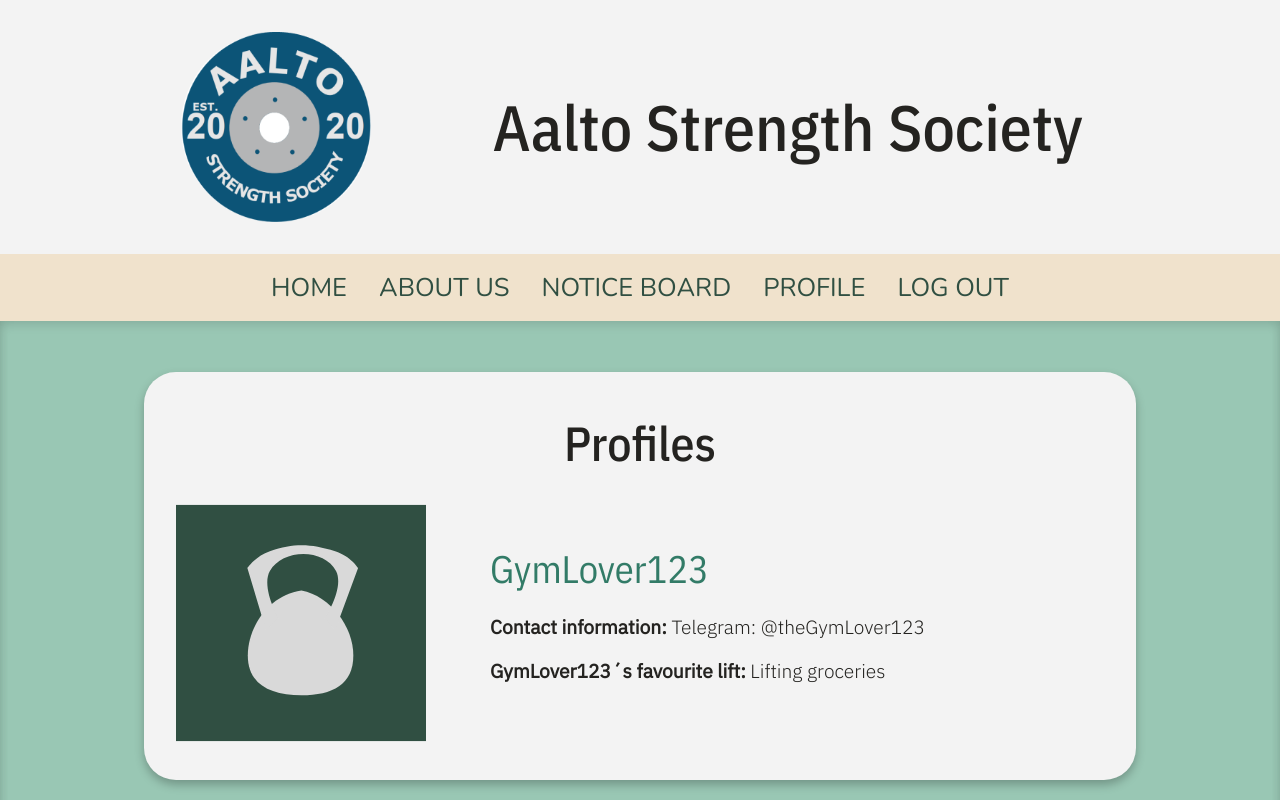
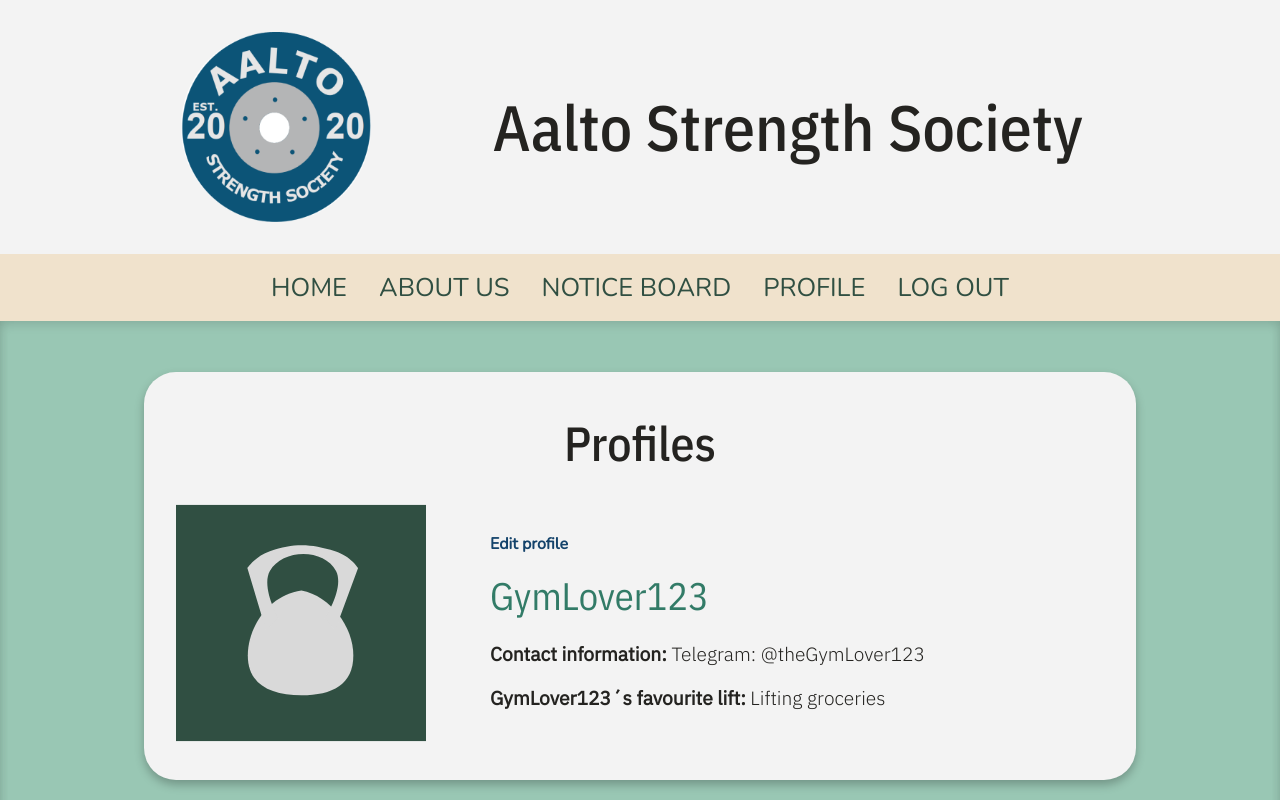
Before and after one commit to Testodus/Aalto-Strength-Society, a React (Create React App) app in the folder client/: page /profile/1 in a window 1280 px wide. Shown: the top 800 px of the page. Built offline with nearby package versions, Linux system fonts and the light colour scheme; sample sign-in values are in the browser's storage.

Commit message:
add edit profile

```diff
--- a/client/src/pages/noticeboard/Noticeboard.tsx
+++ b/client/src/pages/noticeboard/Noticeboard.tsx
@@ -6,7 +6,6 @@ import {
   Bodytext,
   Heading2,
   Heading3,
-  PrimaryButton,
   RoundDivLarge,
 } from '../../assets/styles/shared-styles';
 import NoticeEl from './Notice';
--- a/client/src/pages/profile/Profile.tsx
+++ b/client/src/pages/profile/Profile.tsx
@@ -1,7 +1,8 @@
 import React from 'react';
-import { useLoaderData } from 'react-router-dom';
+import { Link, useLoaderData } from 'react-router-dom';
 import {
   Bodytext,
+  DetailText,
   Heading2,
   Heading3,
   RoundDivLarge,
@@ -9,6 +10,7 @@ import {
 import { Profile } from '../../shared-types';
 import styled from 'styled-components';
 import Kettlebell from '../../components/Kettlebell';
+import { useAuth } from '../../provider/authProvider';
 
 const ResponsiveContainer = styled.div`
   display: flex;
@@ -37,6 +39,7 @@ const ResponsiveContainer = styled.div`
  */
 const ProfileElement = () => {
   const profile = useLoaderData() as Profile | null;
+  const context = useAuth();
 
   return (
     <>
@@ -46,6 +49,11 @@ const ProfileElement = () => {
           <ResponsiveContainer>
             <Kettlebell></Kettlebell>
             <div>
+              {(context?.userID as string) === (profile.userID as string) ? (
+                <DetailText>
+                  <Link to="/edit-profile">Edit profile</Link>
+                </DetailText>
+              ) : null}
               <Heading3>{profile.username}</Heading3>
               {profile.contactInfo ? (
                 <Bodytext>
```
